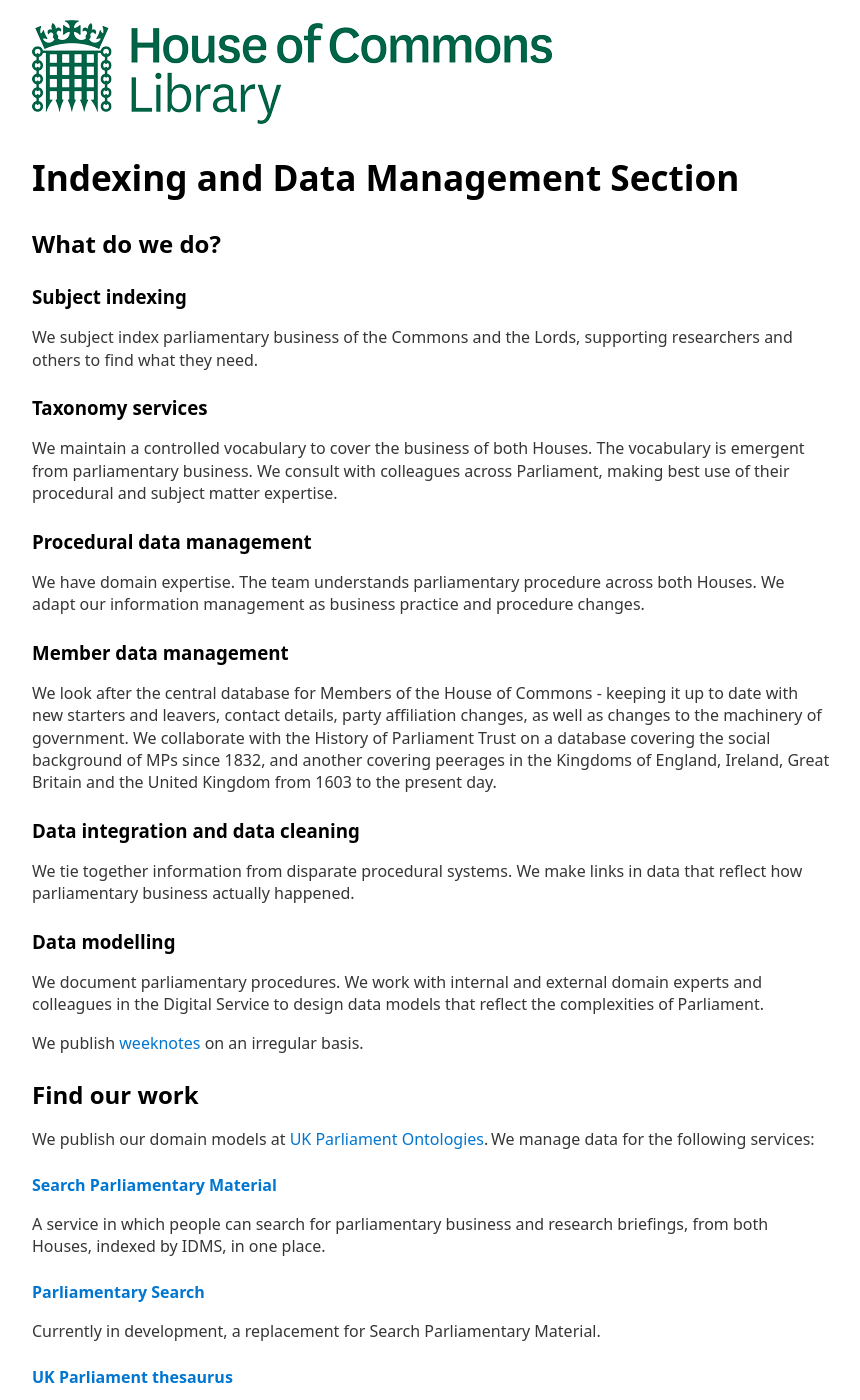
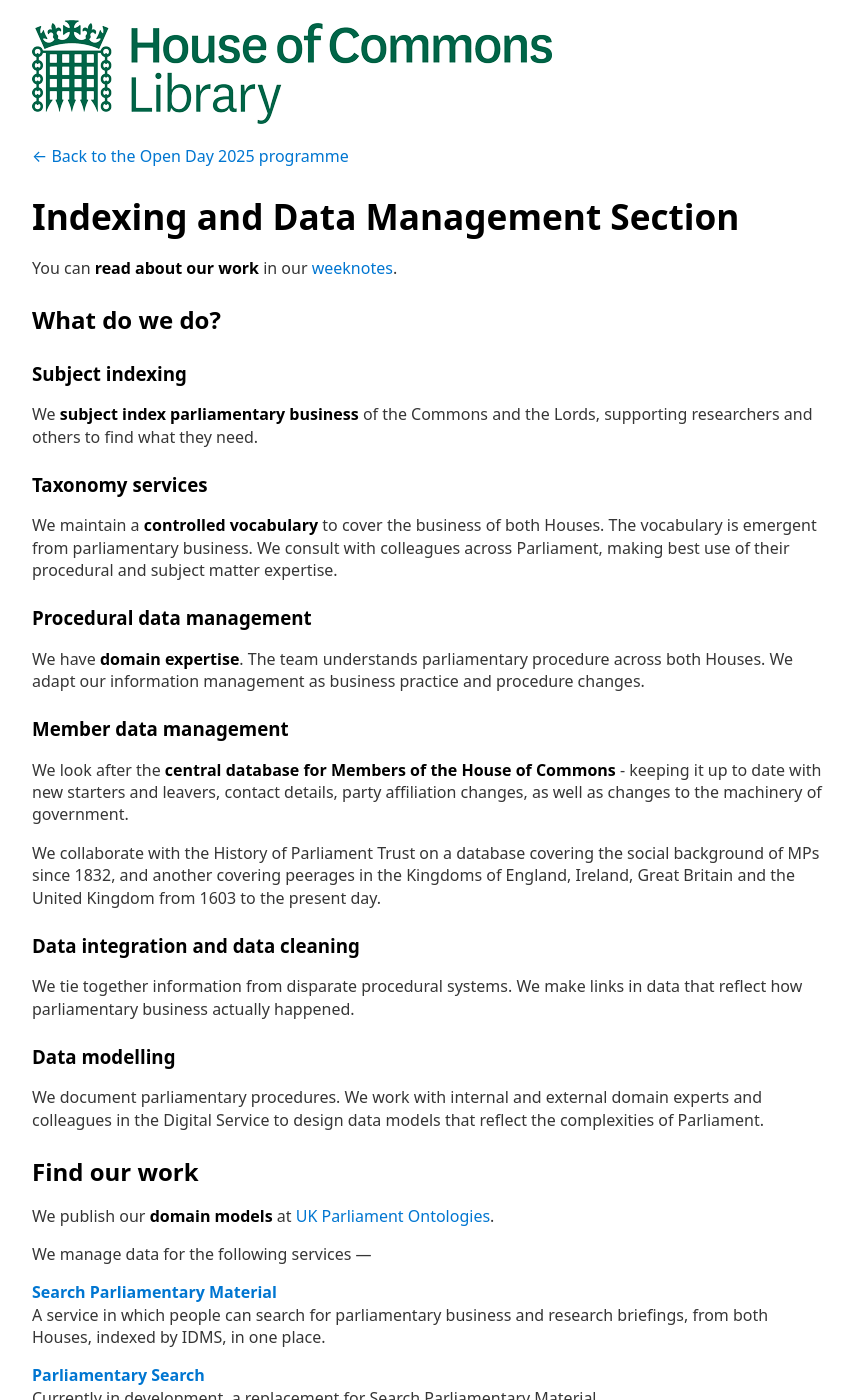
Before and after one commit to ukparliament/commons-library-open-day, a Jekyll site: the page built from 2025/idms/index.md, in a window 1280 px wide and 1400 px high. Shown: the whole window, without its empty margins (208-1068 px from the left). Built offline with Jekyll 4.4.1, drawn with Linux system fonts in a browser that asks for light colours; our own code applies the rules of GitHub Pages for plain Markdown files; some of the changed text lies outside the part shown.

Commit message:
IDMS edits

```diff
--- a/2025/idms/index.md
+++ b/2025/idms/index.md
@@ -1,20 +1,24 @@
-<!-- link back to programme -->
+<a href="../">&larr; Back to the Open Day 2025 programme</a>
 
 # Indexing and Data Management Section
+
+You can **read about our work** in our [weeknotes](https://ukparliament.github.io/ontologies/meta/weeknotes/).
 
 ## What do we do?
 
 ### Subject indexing
-We subject index parliamentary business of the Commons and the Lords, supporting researchers and others to find what they need.
+We **subject index parliamentary business** of the Commons and the Lords, supporting researchers and others to find what they need.
 
 ### Taxonomy services
-We maintain a controlled vocabulary to cover the business of both Houses. The vocabulary is emergent from parliamentary business. We consult with colleagues across Parliament, making best use of their procedural and subject matter expertise.
+We maintain a **controlled vocabulary** to cover the business of both Houses. The vocabulary is emergent from parliamentary business. We consult with colleagues across Parliament, making best use of their procedural and subject matter expertise.
 
 ### Procedural data management
-We have domain expertise. The team understands parliamentary procedure across both Houses. We adapt our information management as business practice and procedure changes.
+We have **domain expertise**. The team understands parliamentary procedure across both Houses. We adapt our information management as business practice and procedure changes.
 
 ### Member data management
-We look after the central database for Members of the House of Commons - keeping it up to date with new starters and leavers, contact details, party affiliation changes, as well as changes to the machinery of government. We collaborate with the History of Parliament Trust on a database covering the social background of MPs since 1832, and another covering peerages in the Kingdoms of England, Ireland, Great Britain and the United Kingdom from 1603 to the present day.
+We look after the **central database for Members of the House of Commons** - keeping it up to date with new starters and leavers, contact details, party affiliation changes, as well as changes to the machinery of government.
+
+We collaborate with the History of Parliament Trust on a database covering the social background of MPs since 1832, and another covering peerages in the Kingdoms of England, Ireland, Great Britain and the United Kingdom from 1603 to the present day.
 
 ### Data integration and data cleaning
 We tie together information from disparate procedural systems. We make links in data that reflect how parliamentary business actually happened.
@@ -22,41 +26,51 @@ We tie together information from disparate procedural systems. We make links in
 ### Data modelling
 We document parliamentary procedures. We work with internal and external domain experts and colleagues in the Digital Service to design data models that reflect the complexities of Parliament.
 
-We publish [weeknotes](https://ukparliament.github.io/ontologies/meta/weeknotes/) on an irregular basis.
+## Find our work
 
-## Find our work
-We publish our domain models at [UK Parliament Ontologies](https://ukparliament.github.io/ontologies/). We manage data for the following services:
+We publish our **domain models** at [UK Parliament Ontologies](https://ukparliament.github.io/ontologies/).
 
-#### [Search Parliamentary Material](https://search-material.parliament.uk/)
+We manage data for the following services &mdash;
+
+**[Search Parliamentary Material](https://search-material.parliament.uk/)**
+<br>
 A service in which people can search for parliamentary business and research briefings, from both Houses, indexed by IDMS, in one place.
 
-#### [Parliamentary Search](https://parliamentary-search-265cced0397e.herokuapp.com/)
+**[Parliamentary Search](https://parliamentary-search-265cced0397e.herokuapp.com/)**
+<br>
 Currently in development, a replacement for Search Parliamentary Material.
 
-#### [UK Parliament thesaurus](https://lda.data.parliament.uk/terms/)
+**[UK Parliament thesaurus](https://lda.data.parliament.uk/terms/)**
+<br>
 The thesaurus supports indexing by providing information about the terms, and the terms around them.  We include terms relating to any subject discussed by Parliament, along with many procedural terms.
 
-#### [Treaty tracker](https://treaties.parliament.uk/)
+**[Treaty tracker](https://treaties.parliament.uk/)**
+<br>
 Treaties are international agreements between states. Find and follow the progress of treaties laid before Parliament.
 
-#### [Statutory instrument service](https://statutoryinstruments.parliament.uk/)
+**[Statutory instrument service](https://statutoryinstruments.parliament.uk/)**
+<br>
 Statutory instruments (SIs) are the most common form of secondary legislation. Find and follow the progress of SIs laid before Parliament.
 
-#### [Written questions](https://questions-statements.parliament.uk/)
+**[Written questions](https://questions-statements.parliament.uk/)**
+<br>
 Written questions allow MPs and Members of the House of Lords to ask for information on the work, policy and activities of Government departments, related bodies, and the administration of Parliament.
 
-#### [Members of the House of Commons](https://members.parliament.uk/members/Commons)
+**[Members of the House of Commons](https://members.parliament.uk/members/Commons)**
+<br>
 Information on current and former Members of the House of Commons.
 
-#### [Election Results](https://electionresults.parliament.uk/)
+**[Election Results](https://electionresults.parliament.uk/)**
+<br>
 A website by the House of Commons Library providing election results data for the UK House of Commons.
 
-#### [Parliament: Facts and figures](https://commonslibrary.parliament.uk/tag/parliament-facts-and-figures/)
+**[Parliament: Facts and figures](https://commonslibrary.parliament.uk/tag/parliament-facts-and-figures/)**
+<br>
 The 'Parliament: Facts and figures' series covers topics including elections, government, legislation, Members and parliamentary business.
 
-#### [Egg timer](https://api.parliament.uk/egg-timer/meta)
+**[Egg timer](https://api.parliament.uk/egg-timer/meta)**
+<br>
 Certain papers laid before Parliament - such as statutory instruments and treaties - are subject to scrutiny periods. This is the period of time during which each House can approve or annul. The end date depends on the sittings of either House. The egg-timer provides a calculation of these periods.
 
-
-We also work with the [History of Parliament Trust](https://www.historyofparliamentonline.org/) on [Members of Parliament after 1832](https://membersafter1832.historyofparliamentonline.org/)
+We work with the [History of Parliament Trust](https://www.historyofparliamentonline.org/) on [Members of Parliament after 1832](https://membersafter1832.historyofparliamentonline.org/)
 and on [Peerages](https://peerages.historyofparliamentonline.org/).
```
